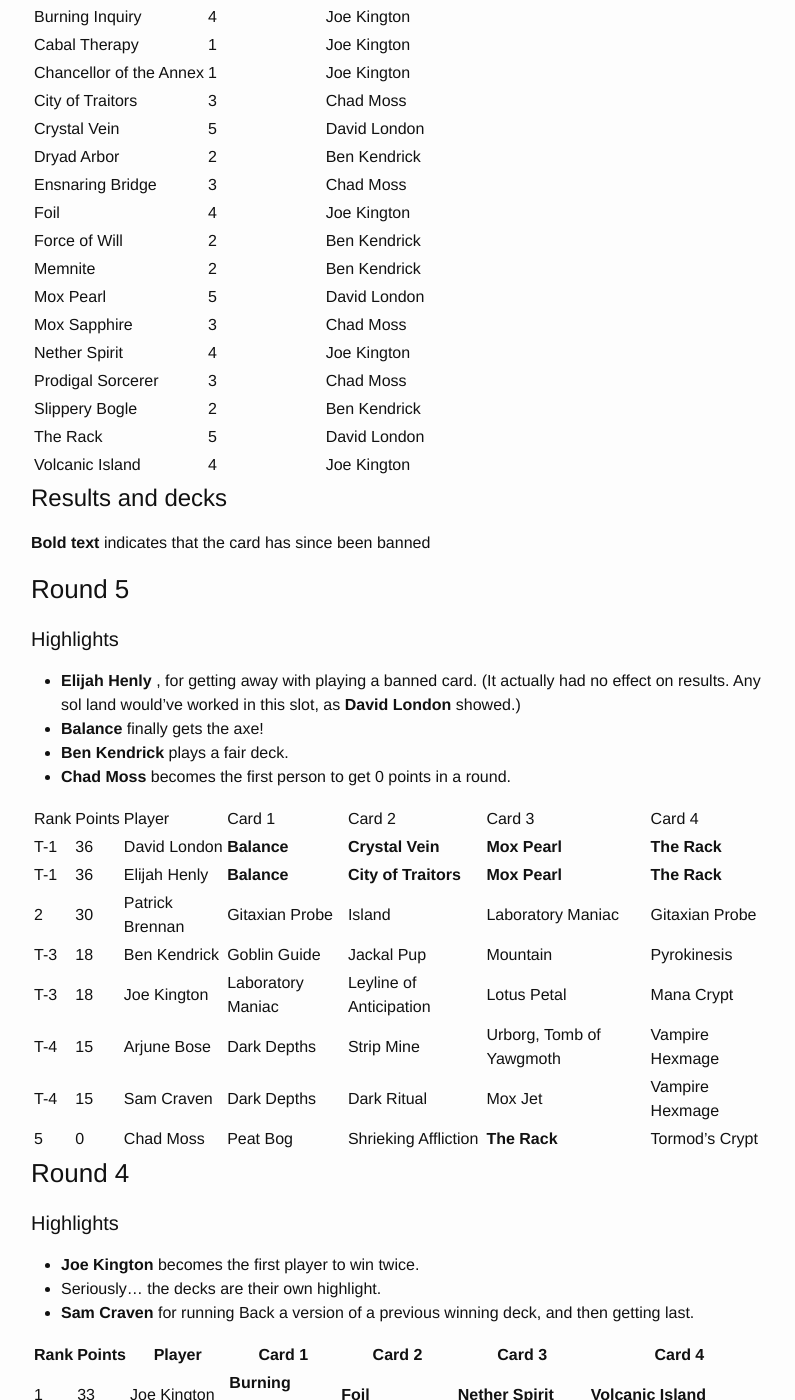
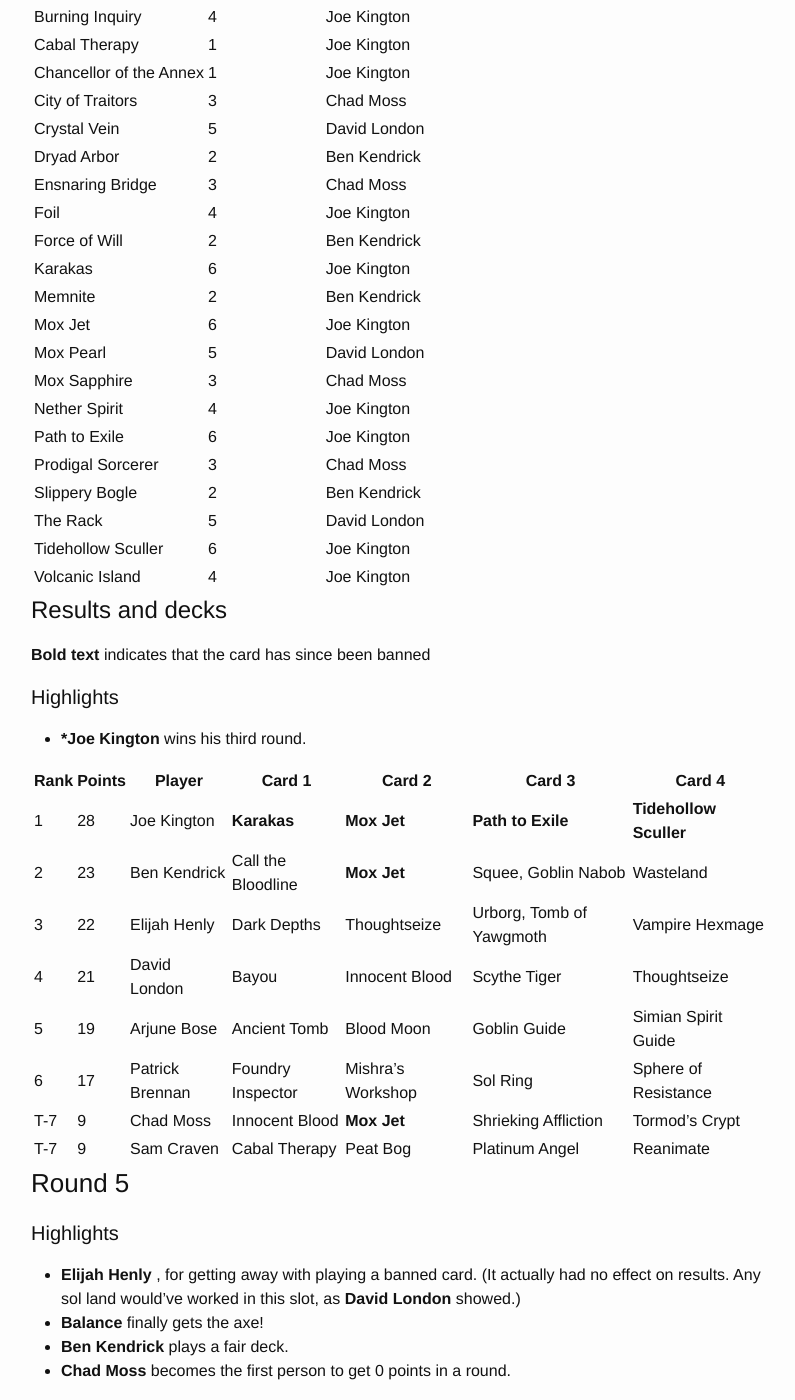
Before and after one commit to LoneStarLhurgoyfs/lonestarlhurgoyfs.github.io, a Jekyll site: the page built from 4cardblind.md, in a window 1280 px wide and 1400 px high, scrolled down 755 px. Shown: the whole window, without its empty margins (239-1034 px from the left). Built offline with Jekyll 4.4.1, drawn with Linux system fonts in a browser that asks for light colours; some of the changed text lies outside the part shown.

Commit message:
4 Card Blind r6

```diff
--- a/4cardblind.md
+++ b/4cardblind.md
@@ -8,21 +8,21 @@ Four Card Blind is a deck construction game using [these rules](https://www.redd
 
 | Last updated |
 |-|
-| Round 5 | 7 December 2017 |
+| Round 6 | 8 December 2017 |
 
 # Scoreboard
 
 | Rank | Points | Name | Rounds Played |
 |-|-|-|-|
-| 1 | 103 | Ben Kendrick | 5 |
-| 2 | 86 | Joe Kington | 4 |
-| 3 | 80 | Elijah Henly | 3 |
-| 4 | 79 | Arjune Bose | 5 |
-| 5 | 75 | Patrick Brennan | 4 |
-| 6 | 53 | Sam Craven | 5 |
-| 7 | 50 | David London | 2 |
-| 8 | 36 | Chad Moss | 4 |
-| 9 | 14 | Stephen Bacala | 2 |
+| 1 | 124 | Ben Kendrick | 6 |
+| 2 | 115 | Joe Kington | 5 |
+| 3 | 102 | Elijah Henly | 4 |
+| 4 | 98 | Arjune Bose | 6 |
+| 5 | 92 | Patrick Brennan | 5 |
+| 6 | 71 | David London | 3 |
+| 7 | 62 | Sam Craven | 6 |
+| 8 | 45 | Chad Moss | 5 |
+| 9 | 16 | Stephen Bacala | 2 |
 
 # Banned List
 
@@ -40,18 +40,38 @@ Four Card Blind is a deck construction game using [these rules](https://www.redd
 | Ensnaring Bridge | 3 | Chad Moss |
 | Foil | 4 | Joe Kington |
 | Force of Will | 2 | Ben Kendrick |
+| Karakas | 6 | Joe Kington |
 | Memnite | 2 | Ben Kendrick |
+| Mox Jet | 6 | Joe Kington |
 | Mox Pearl | 5 | David London |
 | Mox Sapphire | 3 | Chad Moss |
 | Nether Spirit | 4 | Joe Kington |
+| Path to Exile | 6 | Joe Kington |
 | Prodigal Sorcerer | 3 | Chad Moss |
 | Slippery Bogle | 2 | Ben Kendrick|
 | The Rack | 5 | David London |
+| Tidehollow Sculler | 6 | Joe Kington |
 | Volcanic Island | 4 | Joe Kington |
 
 # Results and decks
 
 **Bold text** indicates that the card has since been banned
+
+#### Highlights
+
+* ***Joe Kington** wins his third round.
+
+| Rank | Points | Player | Card 1 | Card 2 | Card 3 | Card 4 |
+|-|-|-|-|-|-|-|
+| 1 | 28 | Joe Kington | **Karakas** | **Mox Jet** | **Path to Exile** | **Tidehollow Sculler** |
+| 2 | 23 | Ben Kendrick | Call the Bloodline | **Mox Jet** | Squee, Goblin Nabob | Wasteland |
+| 3 | 22| Elijah Henly | Dark Depths | Thoughtseize | Urborg, Tomb of Yawgmoth | Vampire Hexmage |
+| 4 | 21 | David London | Bayou | Innocent Blood | Scythe Tiger | Thoughtseize |
+| 5 | 19 | Arjune Bose | Ancient Tomb | Blood Moon | Goblin Guide | Simian Spirit Guide|
+| 6 | 17 | Patrick Brennan | Foundry Inspector | Mishra's Workshop | Sol Ring | Sphere of Resistance |
+| T-7 | 9 | Chad Moss | Innocent Blood | **Mox Jet** | Shrieking Affliction | Tormod's Crypt|
+| T-7 | 9 | Sam Craven | Cabal Therapy | Peat Bog | Platinum Angel | Reanimate |
+
 
 ### Round 5
 
@@ -64,13 +84,14 @@ Four Card Blind is a deck construction game using [these rules](https://www.redd
 
 
 | Rank | Points | Player | Card 1 | Card 2 | Card 3 | Card 4 |
+|-|-|-|-|-|-|-|
 | T-1 | 36 | David London | **Balance** | **Crystal Vein** | **Mox Pearl** | **The Rack** |
 | T-1 | 36 | Elijah Henly | **Balance** | **City of Traitors** | **Mox Pearl** | **The Rack** |
 | 2 | 30 | Patrick Brennan | Gitaxian Probe | Island | Laboratory Maniac | Gitaxian Probe |
 | T-3 | 18| Ben Kendrick | Goblin Guide | Jackal Pup | Mountain | Pyrokinesis |
 | T-3 | 18 | Joe Kington | Laboratory Maniac | Leyline of Anticipation | Lotus Petal | Mana Crypt |
 | T-4 | 15 | Arjune Bose | Dark Depths | Strip Mine | Urborg, Tomb of Yawgmoth | Vampire Hexmage |
-| T-4 | 15 | Sam Craven | Dark Depths | Dark Ritual | Mox Jet | Vampire Hexmage |
+| T-4 | 15 | Sam Craven | Dark Depths | Dark Ritual | **Mox Jet** | Vampire Hexmage |
 | 5 | 0 | Chad Moss | Peat Bog | Shrieking Affliction | **The Rack** | Tormod's Crypt |
 
 
```
